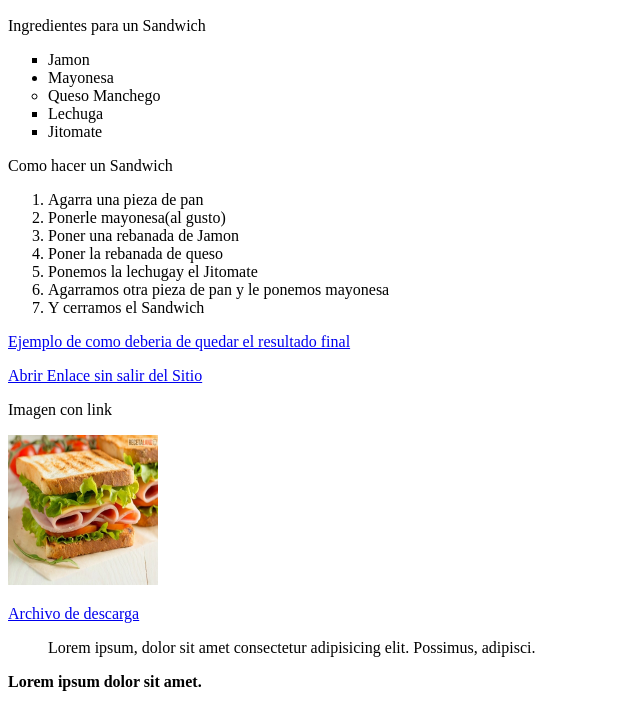
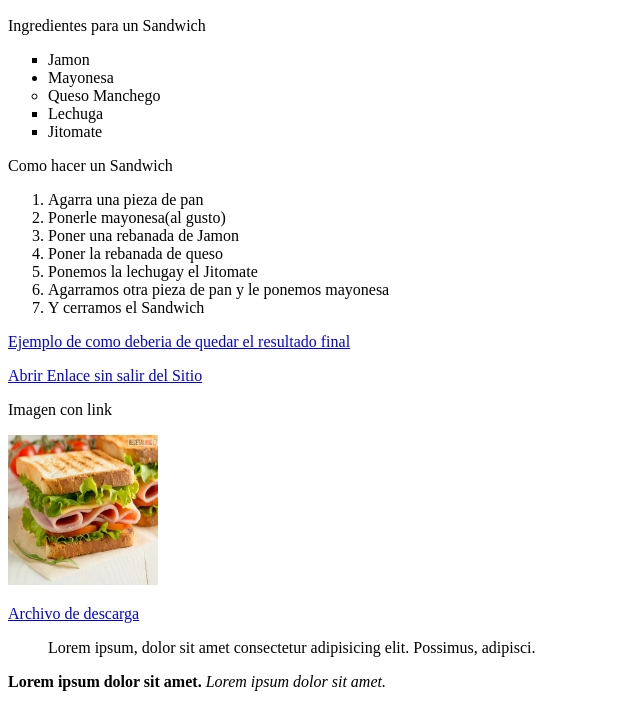
Before and after one commit to ZMB0Y/Proyecto_inicial, a plain HTML site: page index.html in a window 1280 px wide. Shown: the part 941-1648 px from the top of the page, without its empty margins (0-640 px from the left). Drawn offline with Linux system fonts and the light colour scheme.

Commit message:
Se agñadio texto en cursiva

```diff
--- a/index.html
+++ b/index.html
@@ -91,7 +91,9 @@
 
     <p>
         <b>Lorem ipsum dolor sit amet.</b>
+        <i>Lorem ipsum dolor sit amet.</i>
     </p>
+
 
 </body>
 </html
```
